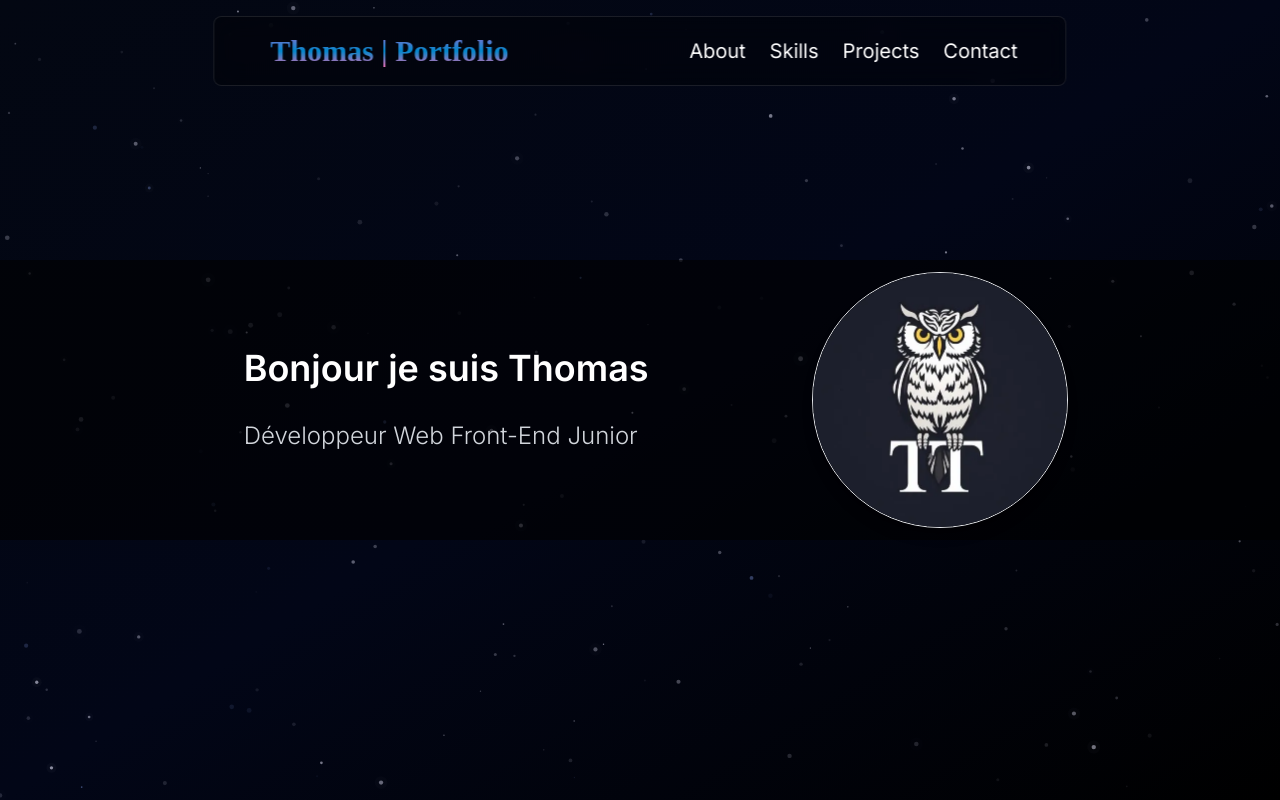
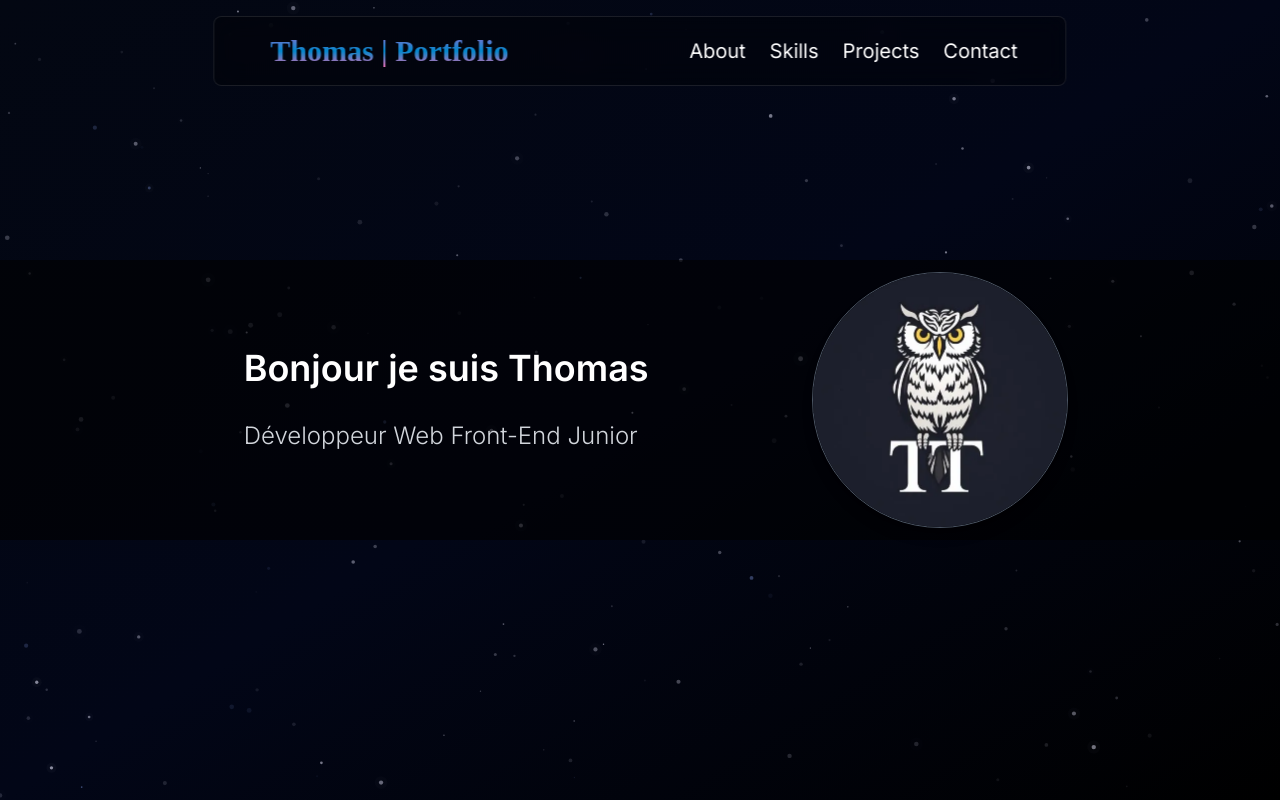
Before and after one commit to ovo-thom/portfolio-freelance, a React (Vite) app: page / in a window 1280 px wide. Shown: the top 800 px of the page. Built offline with nearby package versions, Linux system fonts and the light colour scheme; a web font is replaced by a local one.

Commit message:
style: change border color from image Hero owl

```diff
--- a/src/components/Hero.jsx
+++ b/src/components/Hero.jsx
@@ -38,7 +38,7 @@ const Hero = () => {
               <img
                 src={owl}
                 alt="Profile"
-                className="rounded-full object-cover border shadow-lg w-32 z-20 h-32 sm:w-44 sm:h-44 md:w-56 md:h-56 lg:w-60 lg:h-60 xl:w-64 xl:h-64"
+                className="rounded-full object-cover border border-gray-600 shadow-lg w-32 z-20 h-32 sm:w-44 sm:h-44 md:w-56 md:h-56 lg:w-60 lg:h-60 xl:w-64 xl:h-64"
               />
             </picture>
           </div>
```
